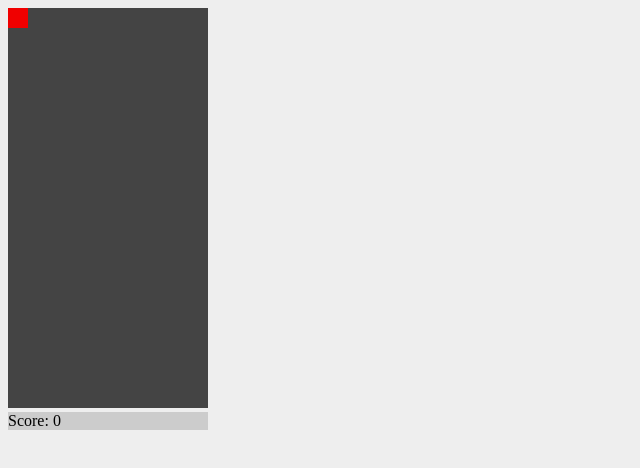
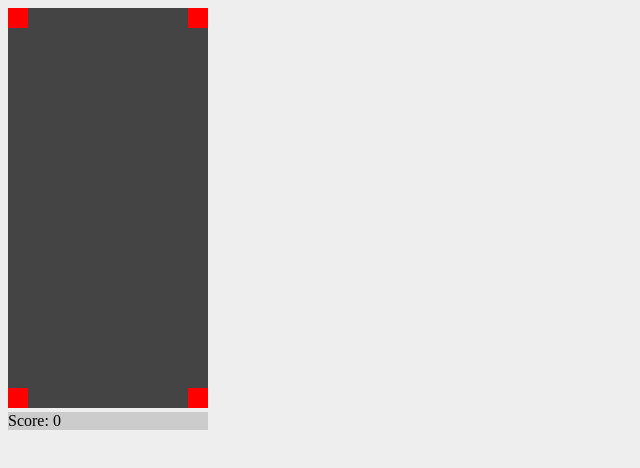
Before and after one commit to bencelder/hello-browser, a plain HTML site: page index.html in a window 1280 px wide. Shown: the whole page, without its empty margins (0-640 px from the left). Drawn offline with Linux system fonts and the light colour scheme.

Commit message:
drawBlock

```diff
--- a/index.html
+++ b/index.html
@@ -11,8 +11,22 @@
                 ctx = c.getContext("2d");
 
                 // draw a box
-                ctx.fillStyle="#F00000";
-                ctx.fillRect(0,0,20,20);
+                drawBlock(0, 0);
+                drawBlock(9, 0);
+                drawBlock(0, 19);
+                drawBlock(9, 19);
+            }
+
+            function drawBlock(x, y){
+                // convert to pixel coords
+                pixelX = x*20;
+                pixelY = (19-y)*20;
+
+                // set the fill color
+                ctx.fillStyle="#FF0000";
+
+                // draw the rectangle
+                ctx.fillRect(pixelX, pixelY, 20, 20);
             }
         </script>
     <body onload="initialize();" style="background-color:#EEEEEE">
```
Also changed, not shown: 1 other file.
